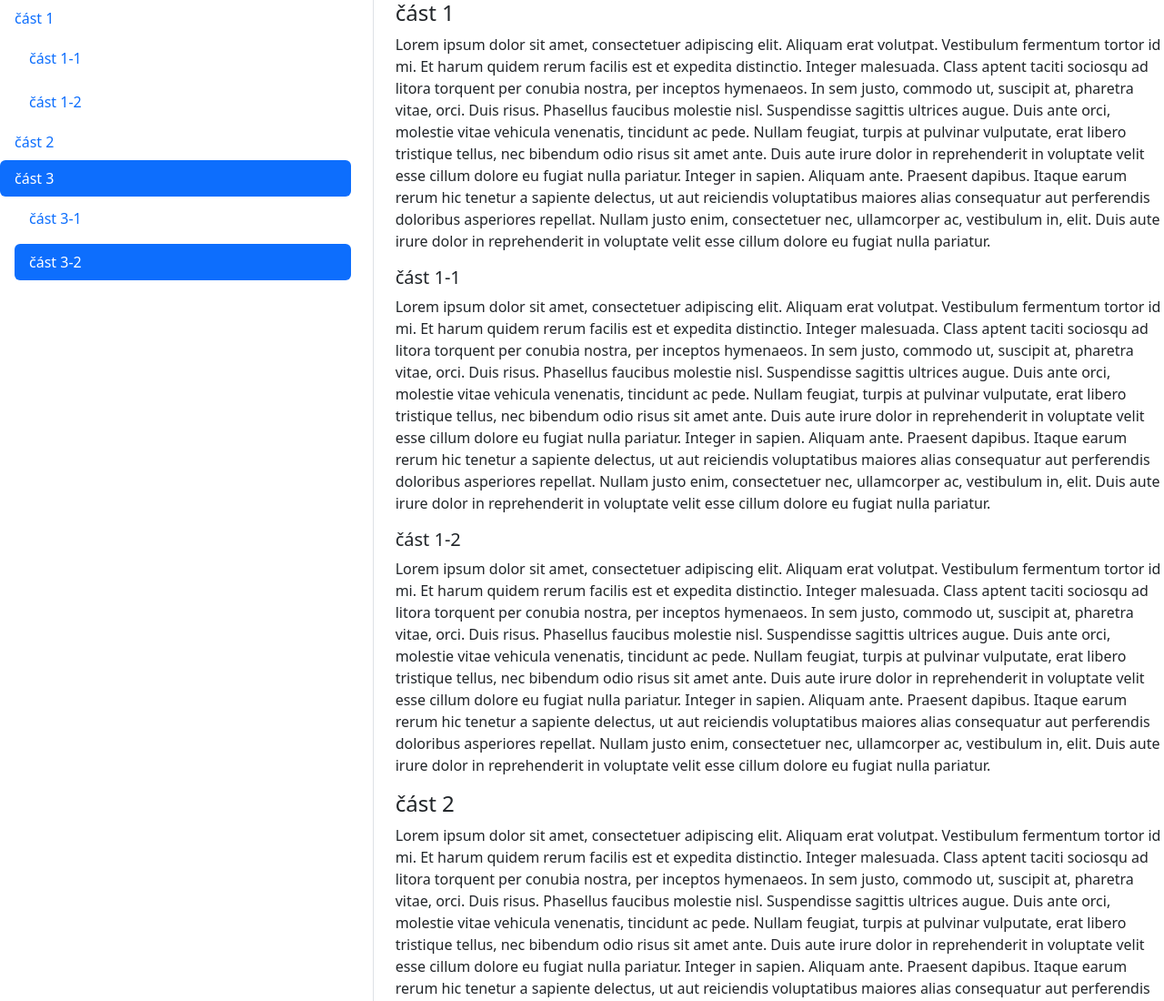
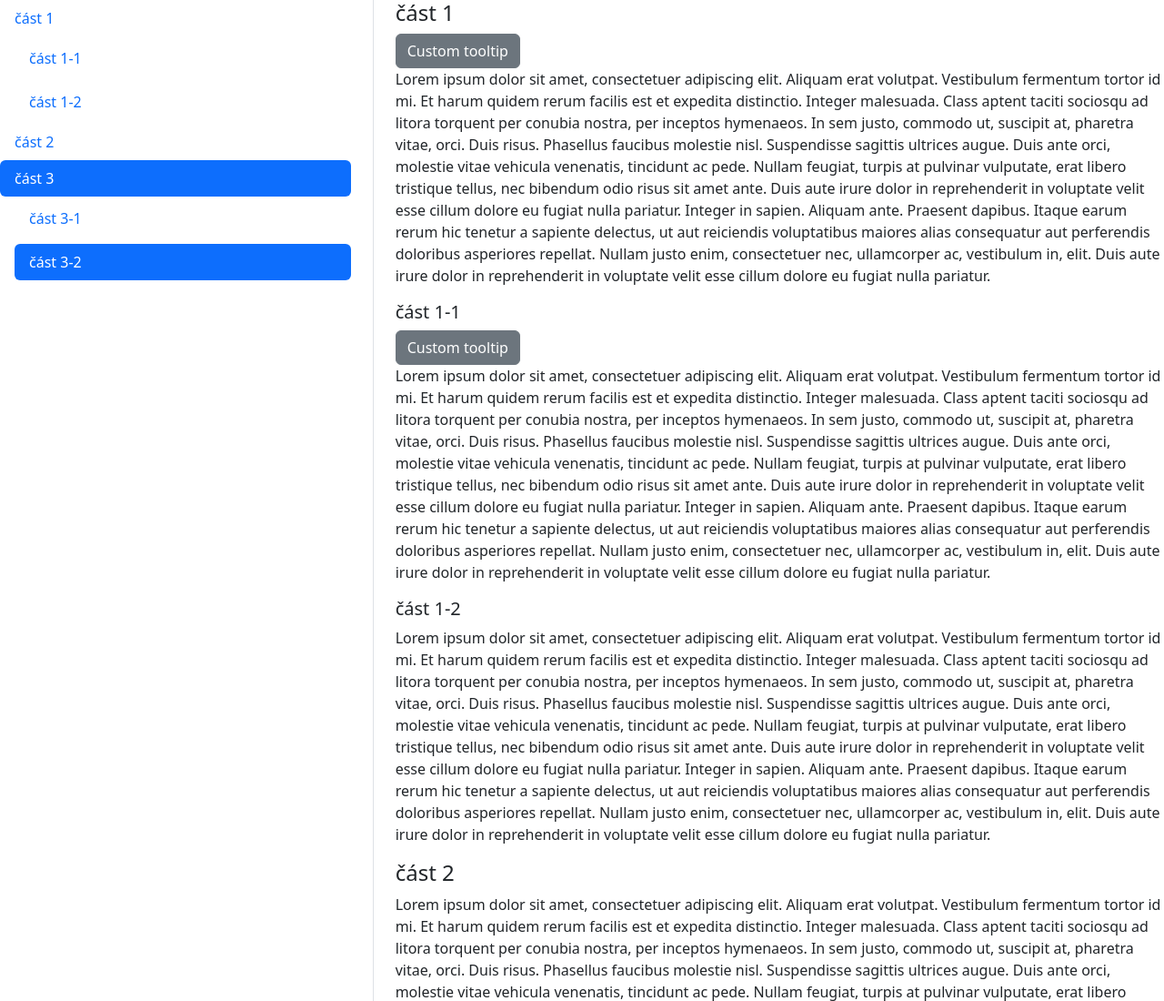
Before and after one commit to jakubcerny166/3.11, a plain HTML site: page pages/druhastranka.html in a window 1280 px wide. Shown: the top 1100 px of the page at 91% size. Drawn offline with nearby package versions, Linux system fonts and the light colour scheme.

Commit message:
10 commit

```diff
--- a/pages/druhastranka.html
+++ b/pages/druhastranka.html
@@ -33,10 +33,22 @@ integrity="sha384-OERcA2EqjJCMA+/3y+gxIOqMEjwtxJY7qPCqsdltbNJuaOe923+mo//f6V8Qbs
           <div data-bs-spy="scroll" data-bs-target="#navbar-example3" data-bs-smooth-scroll="true" class="scrollspy-example-2" tabindex="0">
             <div id="item-1">
               <h4>část 1</h4>
+              <button type="button" class="btn btn-secondary"
+             data-bs-toggle="tooltip" data-bs-placement="top"
+             data-bs-custom-class="custom-tooltip"
+             data-bs-title="This top tooltip is themed via CSS variables.">
+                 Custom tooltip
+            </button>
               <p>Lorem ipsum dolor sit amet, consectetuer adipiscing elit. Aliquam erat volutpat. Vestibulum fermentum tortor id mi. Et harum quidem rerum facilis est et expedita distinctio. Integer malesuada. Class aptent taciti sociosqu ad litora torquent per conubia nostra, per inceptos hymenaeos. In sem justo, commodo ut, suscipit at, pharetra vitae, orci. Duis risus. Phasellus faucibus molestie nisl. Suspendisse sagittis ultrices augue. Duis ante orci, molestie vitae vehicula venenatis, tincidunt ac pede. Nullam feugiat, turpis at pulvinar vulputate, erat libero tristique tellus, nec bibendum odio risus sit amet ante. Duis aute irure dolor in reprehenderit in voluptate velit esse cillum dolore eu fugiat nulla pariatur. Integer in sapien. Aliquam ante. Praesent dapibus. Itaque earum rerum hic tenetur a sapiente delectus, ut aut reiciendis voluptatibus maiores alias consequatur aut perferendis doloribus asperiores repellat. Nullam justo enim, consectetuer nec, ullamcorper ac, vestibulum in, elit. Duis aute irure dolor in reprehenderit in voluptate velit esse cillum dolore eu fugiat nulla pariatur.</p>
             </div>
             <div id="item-1-1">
               <h5>část 1-1</h5>
+              <button type="button" class="btn btn-secondary"
+             data-bs-toggle="tooltip" data-bs-placement="top"
+             data-bs-custom-class="custom-tooltip"
+             data-bs-title="This top tooltip is themed via CSS variables.">
+                 Custom tooltip
+            </button>
               <p>Lorem ipsum dolor sit amet, consectetuer adipiscing elit. Aliquam erat volutpat. Vestibulum fermentum tortor id mi. Et harum quidem rerum facilis est et expedita distinctio. Integer malesuada. Class aptent taciti sociosqu ad litora torquent per conubia nostra, per inceptos hymenaeos. In sem justo, commodo ut, suscipit at, pharetra vitae, orci. Duis risus. Phasellus faucibus molestie nisl. Suspendisse sagittis ultrices augue. Duis ante orci, molestie vitae vehicula venenatis, tincidunt ac pede. Nullam feugiat, turpis at pulvinar vulputate, erat libero tristique tellus, nec bibendum odio risus sit amet ante. Duis aute irure dolor in reprehenderit in voluptate velit esse cillum dolore eu fugiat nulla pariatur. Integer in sapien. Aliquam ante. Praesent dapibus. Itaque earum rerum hic tenetur a sapiente delectus, ut aut reiciendis voluptatibus maiores alias consequatur aut perferendis doloribus asperiores repellat. Nullam justo enim, consectetuer nec, ullamcorper ac, vestibulum in, elit. Duis aute irure dolor in reprehenderit in voluptate velit esse cillum dolore eu fugiat nulla pariatur.</p>
             </div>
             <div id="item-1-2">
@@ -63,3 +75,8 @@ integrity="sha384-OERcA2EqjJCMA+/3y+gxIOqMEjwtxJY7qPCqsdltbNJuaOe923+mo//f6V8Qbs
         </div>
       </div>
 </body>
+<style>
+    .custom-tooltip {
+  --bs-tooltip-bg: var(--bs-primary);
+}
+</style>
```
